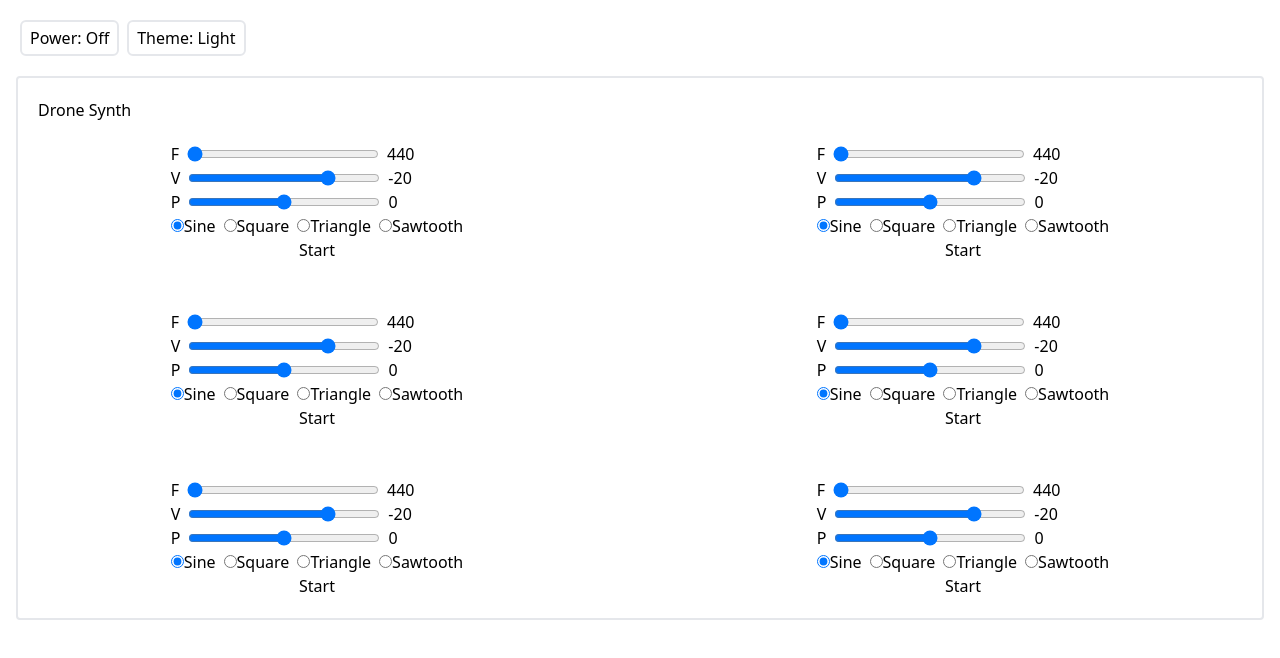
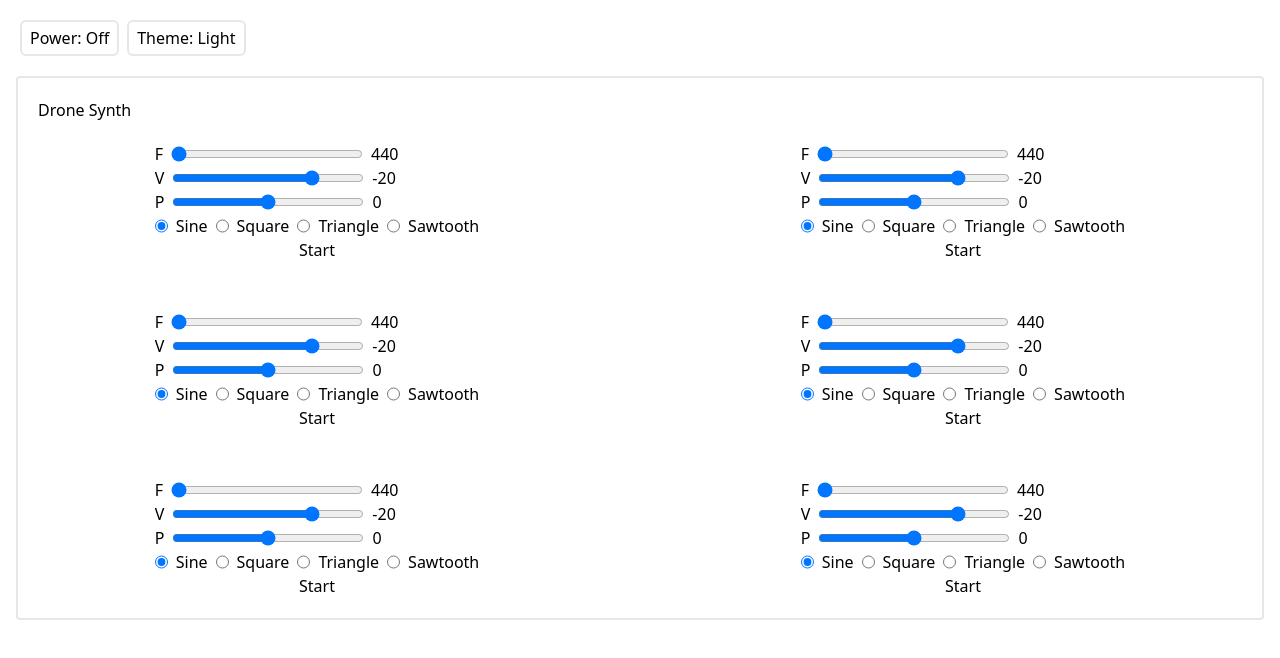
Before and after one commit to daveknapik/tone-drone, a React (Vite) app: page / in a window 1280 px wide. Shown: the top 658 px of the page. Built offline with nearby package versions, Linux system fonts and the light colour scheme.

Commit message:
Padding around waveform controls

```diff
--- a/src/components/WaveformSelector.tsx
+++ b/src/components/WaveformSelector.tsx
@@ -16,7 +16,7 @@ function WaveformSelector({
   return (
     <div className="flex items-center space-x-2">
       {waveforms.map((waveform) => (
-        <div key={waveform}>
+        <div key={waveform} className="flex space-x-2">
           <input
             checked={value === waveform}
             id={`waveform-${waveform}-${id}`}
```
Also changed, not shown: src/main.tsx (+7 -7 lines).
